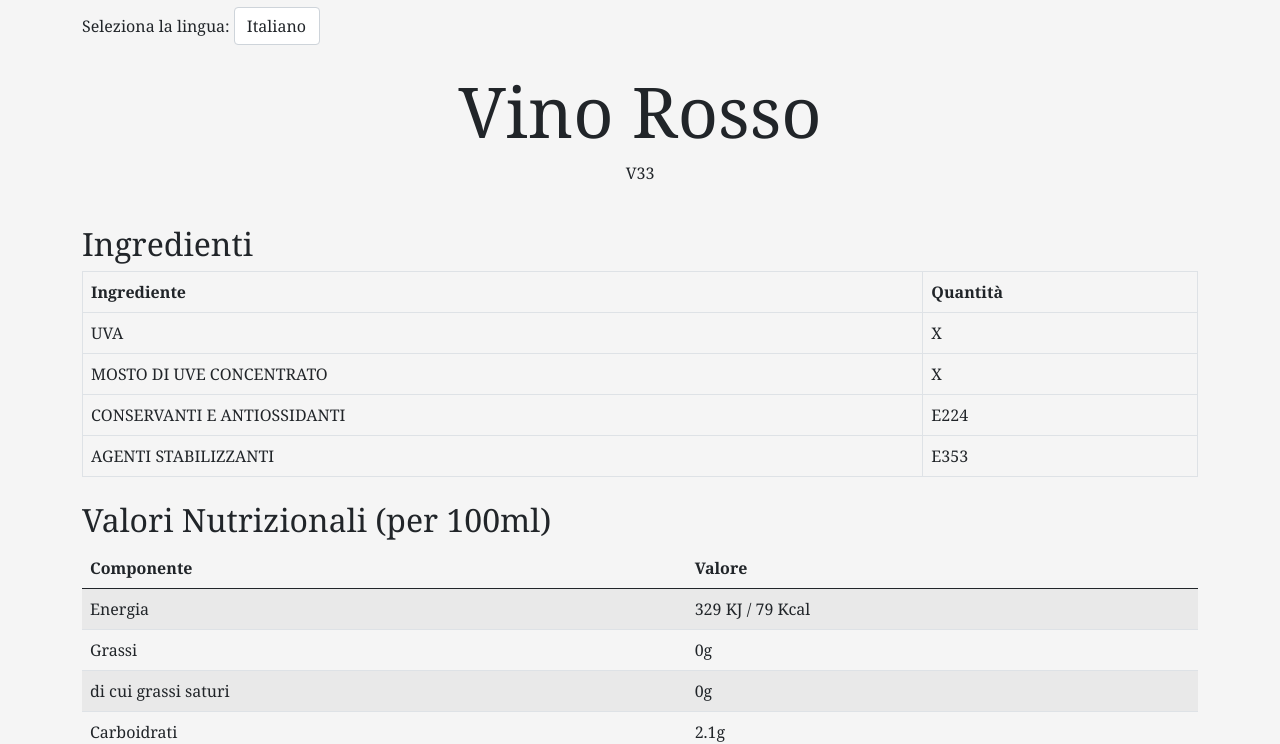
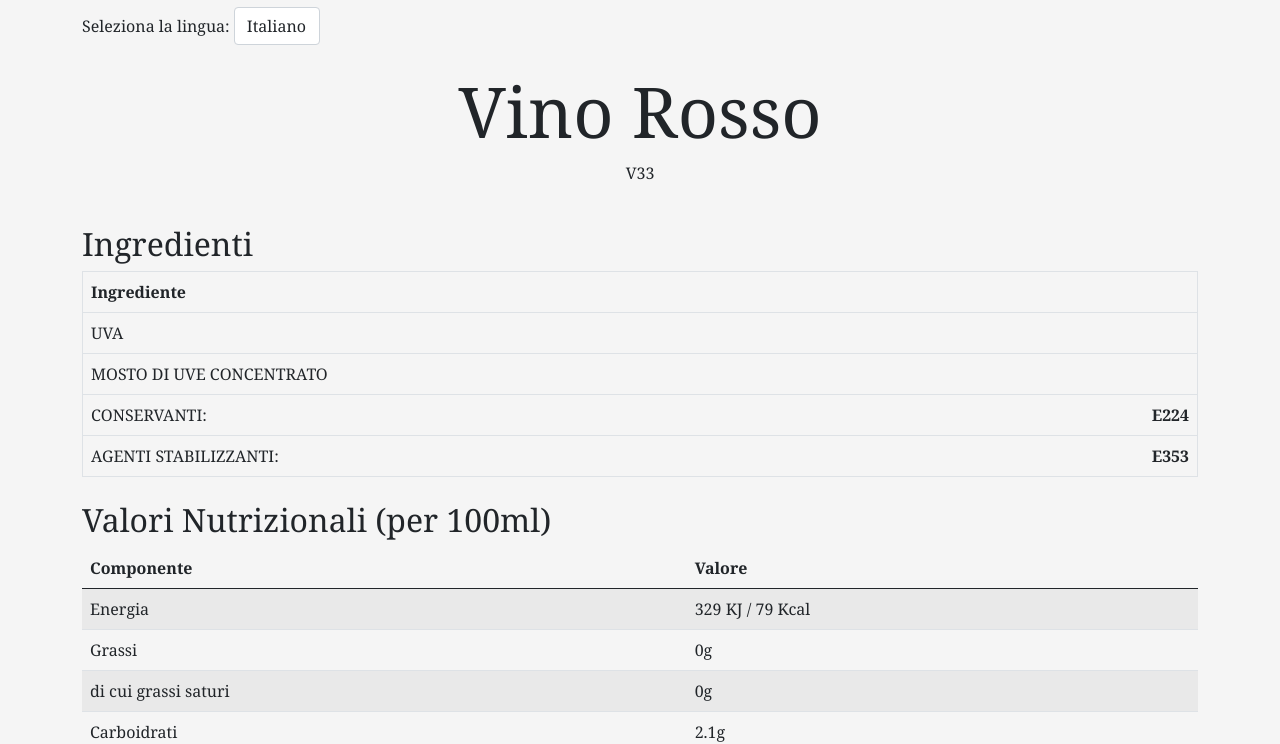
Before and after one commit to RikiForna/V33, a plain HTML site: page index.html in a window 1280 px wide. Shown: the part 65-809 px from the top of the page. Drawn offline with nearby package versions, Linux system fonts and the light colour scheme.

Commit message:
sosososo

```diff
--- a/CSS/comune.css
+++ b/CSS/comune.css
@@ -20,3 +20,8 @@ body{
  font-family: Cambria, Cochin, Georgia, Times, 'Times New Roman', serif;
 
 }
+
+.align-right {
+    float: right;
+    font-weight: bold;
+}
--- a/JS/script.js
+++ b/JS/script.js
@@ -16,8 +16,9 @@ document.addEventListener("DOMContentLoaded", function () {
       quantity: "Quantità",
       grapes: "UVA",
       must: "MOSTO DI UVE CONCENTRATO",
-      preservatives: "CONSERVANTI E ANTIOSSIDANTI",
-      stabilizers: "AGENTI STABILIZZANTI",
+      preservatives: 'CONSERVANTI: <span class="align-right">E224</span>',
+      stabilizers:
+        'AGENTI STABILIZZANTI: <span class="align-right">E353</span>',
       nutrition: "Valori Nutrizionali (per 100ml)",
       component: "Componente",
       value: "Valore",
@@ -64,8 +65,8 @@ document.addEventListener("DOMContentLoaded", function () {
       quantity: "Quantity",
       grapes: "GRAPES",
       must: "CONCENTRATED GRAPE MUST",
-      preservatives: "PRESERVATIVES AND ANTIOXIDANTS",
-      stabilizers: "STABILIZING AGENTS",
+      preservatives: 'PRESERVATIVES: <span class="align-right">E224</span>',
+      stabilizers: 'STABILIZING AGENTS: <span class="align-right">E353</span>',
       nutrition: "Nutritional Values (per 100ml)",
       component: "Component",
       value: "Value",
@@ -105,7 +106,7 @@ document.addEventListener("DOMContentLoaded", function () {
     document.querySelectorAll("[data-lang]").forEach((element) => {
       const key = element.getAttribute("data-lang");
       if (texts[lang][key]) {
-        element.innerText = texts[lang][key];
+        element.innerHTML = texts[lang][key];
       }
     });
     localStorage.setItem("selectedLanguage", lang);
--- a/index.html
+++ b/index.html
@@ -69,14 +69,21 @@
     <thead class="thead-dark">
     <tr>
         <th data-lang="ingredient">Ingrediente</th>
-                    <th data-lang="quantity">Quantità</th>
     </tr>
     </thead>
     <tbody>
-                <tr><td data-lang="grapes">UVA</td><td>X</td></tr>
-                <tr><td data-lang="must">MOSTO DI UVE CONCENTRATO</td><td>X</td></tr>
-                <tr><td data-lang="preservatives">CONSERVANTI E ANTIOSSIDANTI</td><td>E224</td></tr>
-                <tr><td data-lang="stabilizers">AGENTI STABILIZZANTI</td><td>E353</td></tr>
+    <tr><td data-lang="grapes">UVA</td></tr>
+    <tr><td data-lang="must">MOSTO DI UVE CONCENTRATO</td></tr>
+    <tr>
+        <td data-lang="preservatives">
+            CONSERVANTI: <span class="align-right">E224</span>
+        </td>
+    </tr>
+    <tr>
+        <td data-lang="stabilizers">
+            AGENTI STABILIZZANTI: <span class="align-right">E353</span>
+        </td>
+    </tr>
     </tbody>
 </table>
 
```
Lines whose indentation alone changed are shown as unchanged.
